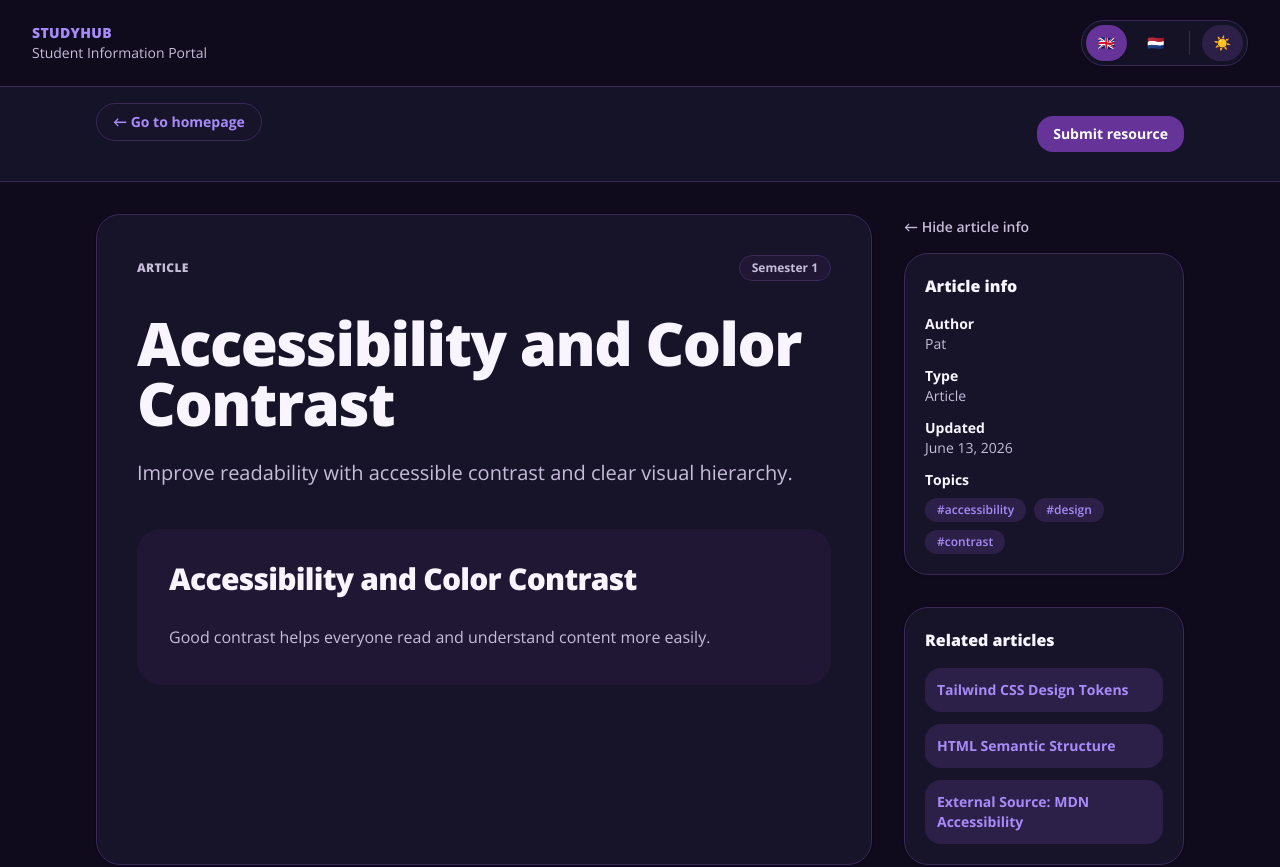
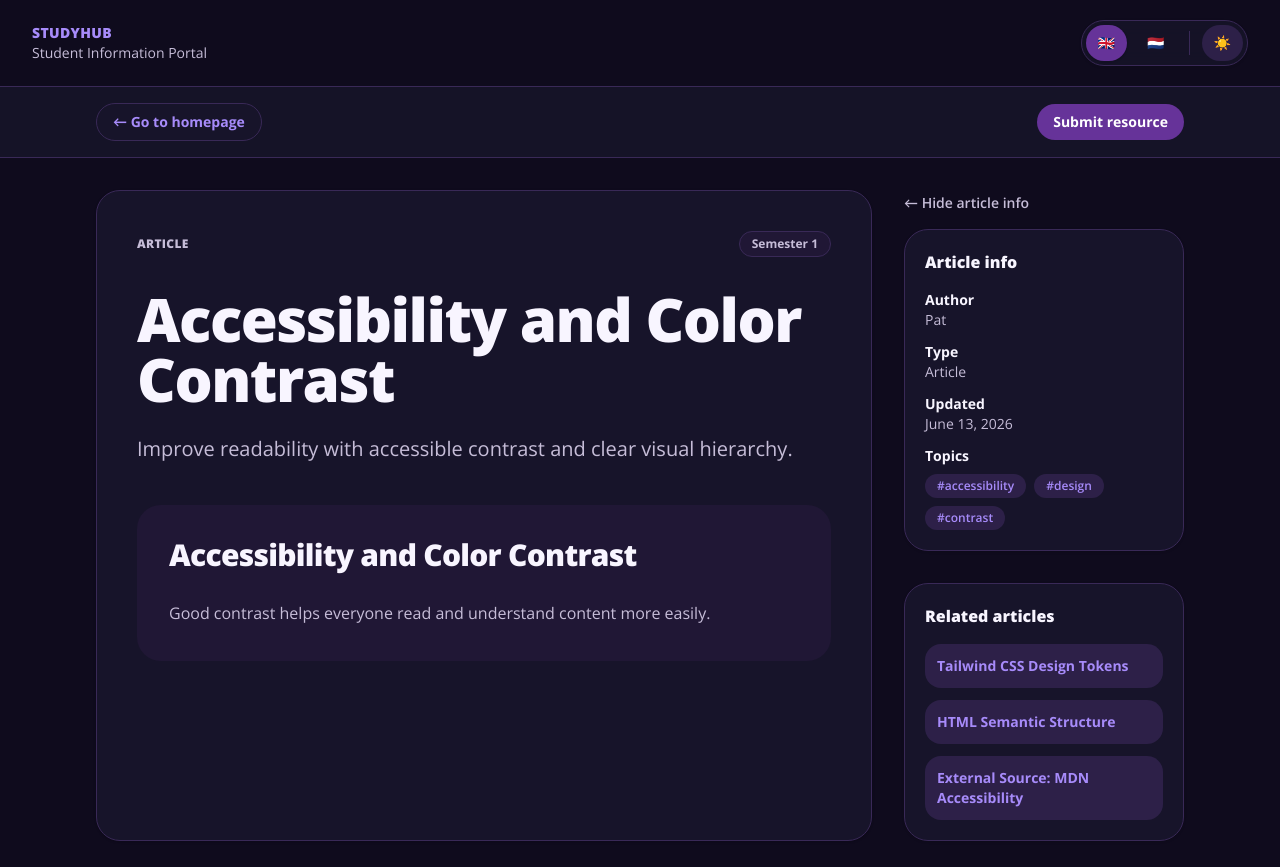
Before and after one commit to docentDavid/studyhub, a Next.js app: page /articles/accessibility-color-contrast in a window 1280 px wide. Shown: the top 867 px of the page. Built offline with nearby package versions, Linux system fonts and the light colour scheme.

Commit message:
fix: Alignment menu items

```diff
--- a/components/article-page-header-client.tsx
+++ b/components/article-page-header-client.tsx
@@ -13,14 +13,14 @@ export function ArticlePageHeaderClient() {
       <div className="mx-auto flex max-w-6xl items-center justify-between px-4 py-4 sm:px-6 lg:px-8">
         <Link
           href="/"
-          className="mb-6 inline-flex rounded-full border border-[var(--border)] bg-[var(--surface)] px-4 py-2 text-sm font-bold text-[var(--brand)] transition hover:bg-[var(--brand-soft)] focus:outline-none focus:ring-2 focus:ring-[var(--brand)]"
+          className="inline-flex items-center rounded-full border border-[var(--border)] bg-[var(--surface)] px-4 py-2 text-sm font-bold text-[var(--brand)] transition hover:bg-[var(--brand-soft)] focus:outline-none focus-visible:ring-2 focus-visible:ring-[var(--brand)]"
         >
           ← {common.goToHomepage}
         </Link>
 
         <Link
           href="/submit"
-          className="rounded-2xl bg-[var(--brand-dark)] px-4 py-2 text-sm font-bold text-white transition hover:opacity-90 focus:outline-none focus-visible:ring-2 focus-visible:ring-[var(--brand)]"
+          className="inline-flex items-center rounded-full bg-[var(--brand-dark)] px-4 py-2 text-sm font-bold text-white transition hover:opacity-90 focus:outline-none focus-visible:ring-2 focus-visible:ring-[var(--brand)]"
         >
           {common.submitResource}
         </Link>
```
